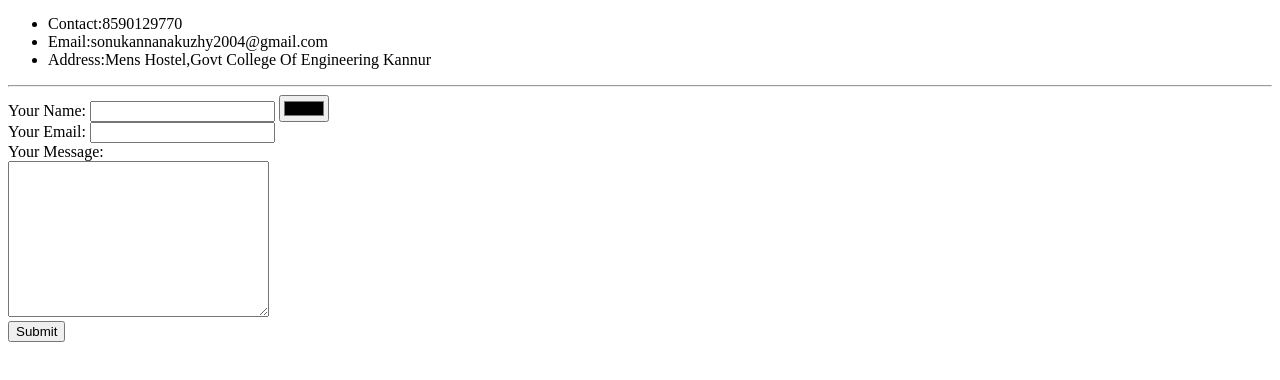
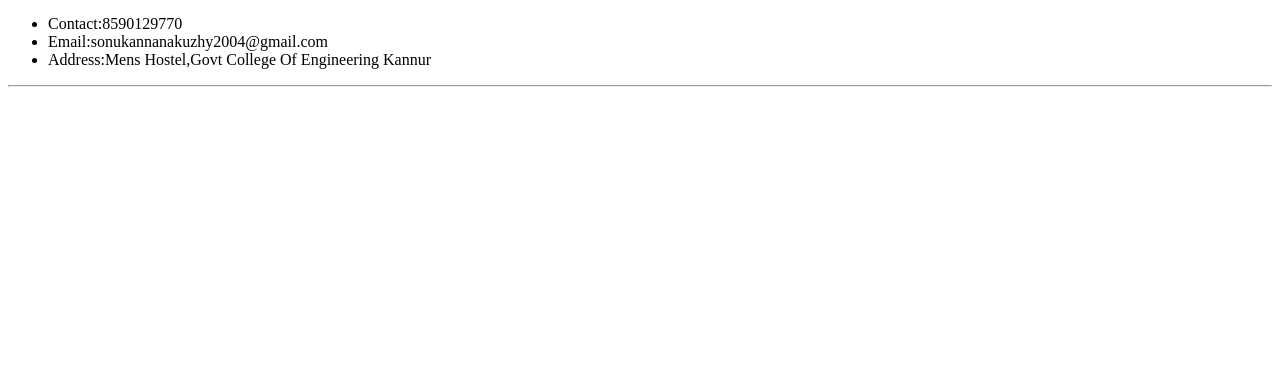
Before and after one commit to Sonu-Mohan/cv, a plain HTML site: page contact.html in a window 1280 px wide. Shown: the part 44-424 px from the top of the page. Drawn offline with Linux system fonts and the light colour scheme.

Commit message:
Update contact.html

```diff
--- a/contact.html
+++ b/contact.html
@@ -12,15 +12,6 @@
       <li>Address:Mens Hostel,Govt College Of Engineering Kannur</li>
     </ul>
     <hr />
-    <form class="" action="mailto:sonumohan1393@gmail.com" method="post">
-      <label>Your Name:</label>
-      <input type="text" name="" value="" />
-      <input type="color" name="" value="" /><br />
-      <label>Your Email:</label>
-      <input type="email" name="" value="" /><br />
-      <label> Your Message:</label><br />
-      <textarea name="name" rows="10" cols="30"></textarea><br />
-      <input type="submit" name="" />
-    </form>
+
   </body>
 </html>
```
